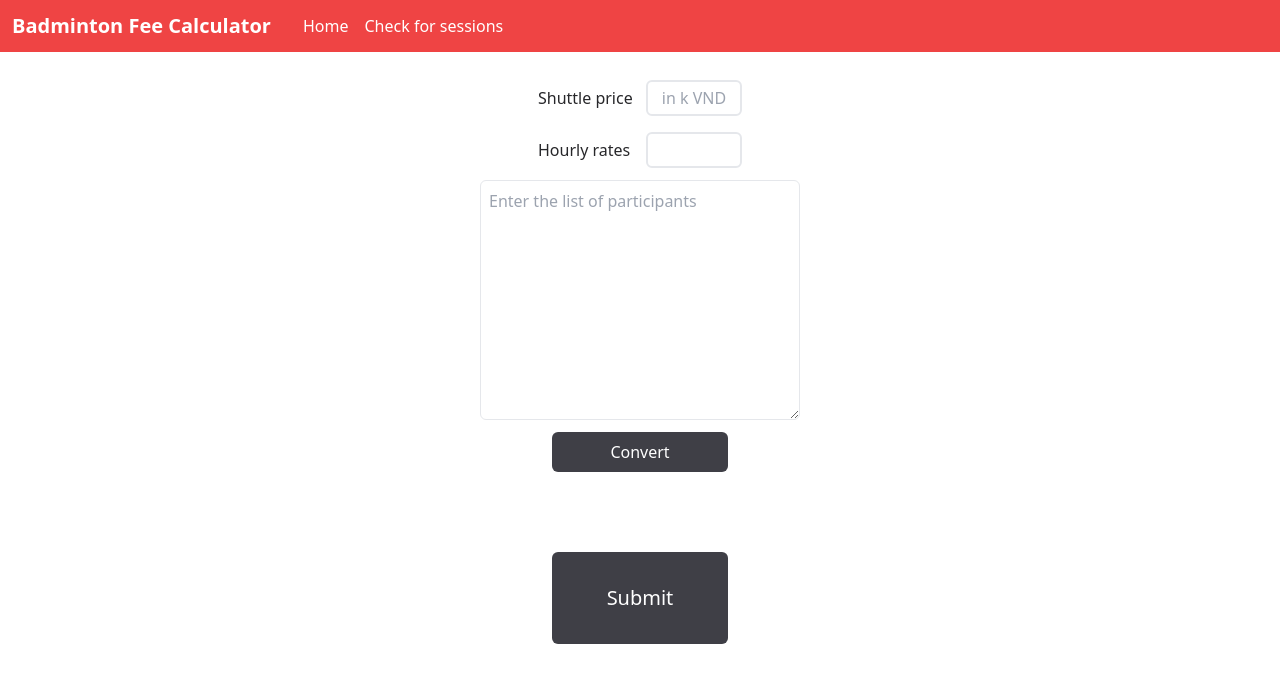
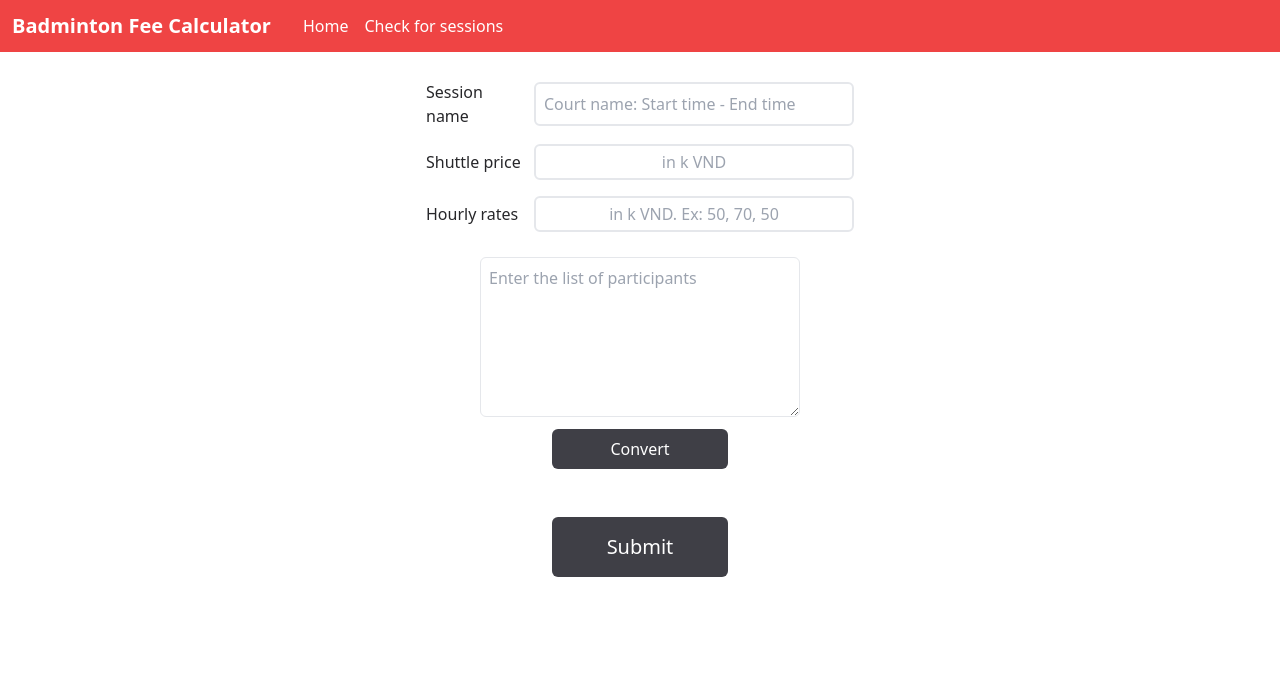
Before and after one commit to mercenarioZ/bf-calculator, a Next.js app: page / in a window 1280 px wide. Shown: the top 682 px of the page. Built offline with nearby package versions, Linux system fonts and the light colour scheme.

Commit message:
chore(ui): update ui

```diff
--- a/app/api/fee-calculate/route.ts
+++ b/app/api/fee-calculate/route.ts
@@ -5,7 +5,7 @@ import { Participant } from "@/app/types";
 import { NextResponse } from "next/server";
 
 interface RequestBody {
-  name: string;
+  name?: string;
   participants: Participant[];
   hourlyRates: number[];
   shuttlePrice: number;
--- a/app/page.tsx
+++ b/app/page.tsx
@@ -11,13 +11,14 @@ import axios from "axios";
 export default function Home() {
   const [input, setInput] = useState("");
   const [participants, setParticipants] = useState<Participant[]>([]);
-  const [totalMinutes, setTotalMinutes] = useState<number | null>(null);
   const [shuttlePrice, setShuttlePrice] = useState<number | null>(null);
   const [hourlyRates, setHourlyRates] = useState<string | null>(null);
+  const [sessionName, setSessionName] = useState<string | null>(null);
 
   const submitData = async () => {
     try {
       const response = await axios.post("/api/fee-calculate", {
+        name: sessionName,
         participants,
         shuttlePrice,
         hourlyRates: hourlyRates?.split(","),
@@ -43,11 +44,27 @@ export default function Home() {
                 htmlFor="shuttlePrice"
                 className="w-[100px]"
               >
+                Session name
+              </label>
+              <input
+                id="shuttlePrice"
+                className="text-black border-2  rounded-md w-[25vw] p-2"
+                type="text"
+                value={sessionName ?? ""}
+                onChange={(e) => setSessionName(e.target.value)}
+                placeholder="Court name: Start time - End time"
+              />
+            </div>
+            <div className="flex gap-2 items-center">
+              <label
+                htmlFor="shuttlePrice"
+                className="w-[100px]"
+              >
                 Shuttle price
               </label>
               <input
                 id="shuttlePrice"
-                className="text-center text-black border-2  rounded-md w-24 p-1"
+                className="text-center text-black border-2  rounded-md w-[25vw] p-1"
                 type="number"
                 value={shuttlePrice ?? ""}
                 onChange={(e) => setShuttlePrice(Number(e.target.value))}
@@ -64,18 +81,22 @@ export default function Home() {
               </label>
               <input
                 id="hourlyRates"
-                className="text-center text-black rounded-md w-24 p-1 border-2"
+                className="text-center text-black rounded-md w-[25vw] p-1 border-2"
                 type="text"
                 value={hourlyRates ?? ""}
                 onChange={(e) => setHourlyRates(e.target.value)}
+                placeholder="in k VND. Ex: 50, 70, 50"
               />
             </div>
           </div>
+
+          <hr />
+
           <textarea
             value={input}
             onChange={(e) => setInput(e.target.value)}
             placeholder="Enter the list of participants"
-            className="w-80 h-60 p-2 border rounded-md focus:outline-none"
+            className="w-80 h-40 p-2 border rounded-md focus:outline-none"
           />
 
           <form>
@@ -121,10 +142,10 @@ export default function Home() {
         )}
       </div>
 
-      <div className="flex items-center justify-center flex-col mt-20">
+      <div className="flex items-center justify-center flex-col mt-12">
         {/* click to send data to /api/fee-calculate */}
         <button
-          className="text-white text-xl bg-zinc-700 w-44 rounded-md p-8 hover:bg-zinc-800 transition"
+          className="text-white text-xl bg-zinc-700 w-44 rounded-md p-4 hover:bg-zinc-800 transition"
           onClick={submitData}
         >
           Submit
--- a/app/register/page.tsx
+++ b/app/register/page.tsx
@@ -4,6 +4,7 @@ import React, { useEffect, useState } from "react";
 import Navbar from "../components/Navbar";
 import axios from "axios";
 import { SessionDocument } from "../models/Session";
+import toast from "react-hot-toast";
 
 const Register = () => {
   const [sessions, setSessions] = useState([]);
@@ -12,10 +13,13 @@ const Register = () => {
     const fetchSessions = async () => {
       try {
         const { data } = await axios.get("/api/check");
+
         console.log(data);
+
         setSessions(data);
       } catch (error) {
         console.log("failed to fetch sessions: ", error);
+        toast.error("Something went wrong when fetching sessions");
       }
     };
 
@@ -28,15 +32,33 @@ const Register = () => {
       <div className="pt-20 p-2">
         <div className="flex justify-center">
           <div>
-            {sessions.map((session: SessionDocument) => (
-              <div className="rounded border p-4 border-slate-500" key={session.name}>
-                <ul>
-                  <li className="text-xl font-semibold pb-4">Session 1 - 19h - 21h - San Binh Thang</li>
-                  <li>{session.hourlyRates}</li>
-                  <li>{session.date}</li>
-                </ul>
-              </div>
-            ))}
+            {sessions.map((session: SessionDocument) => {
+              const date = new Date(session.date);
+              const formattedDate = date.toLocaleDateString("en-US", {
+                weekday: "long",
+                year: "numeric",
+                month: "long",
+                day: "numeric",
+              });
+
+              return (
+                <div
+                  className="rounded border p-4 border-slate-500"
+                  key={session.name}
+                >
+                  <ul>
+                    <li className="text-xl font-semibold pb-4">
+                      {session.name}
+                    </li>
+                    <li>Hourly rates: {session.hourlyRates}</li>
+                    <li>Total participants: {session.participants.length}</li>
+                    <li className="pt-4 text-sm opacity-60">
+                      Created at: <span className="font-semibold">{formattedDate}</span>
+                    </li>
+                  </ul>
+                </div>
+              );
+            })}
           </div>
         </div>
       </div>
```
